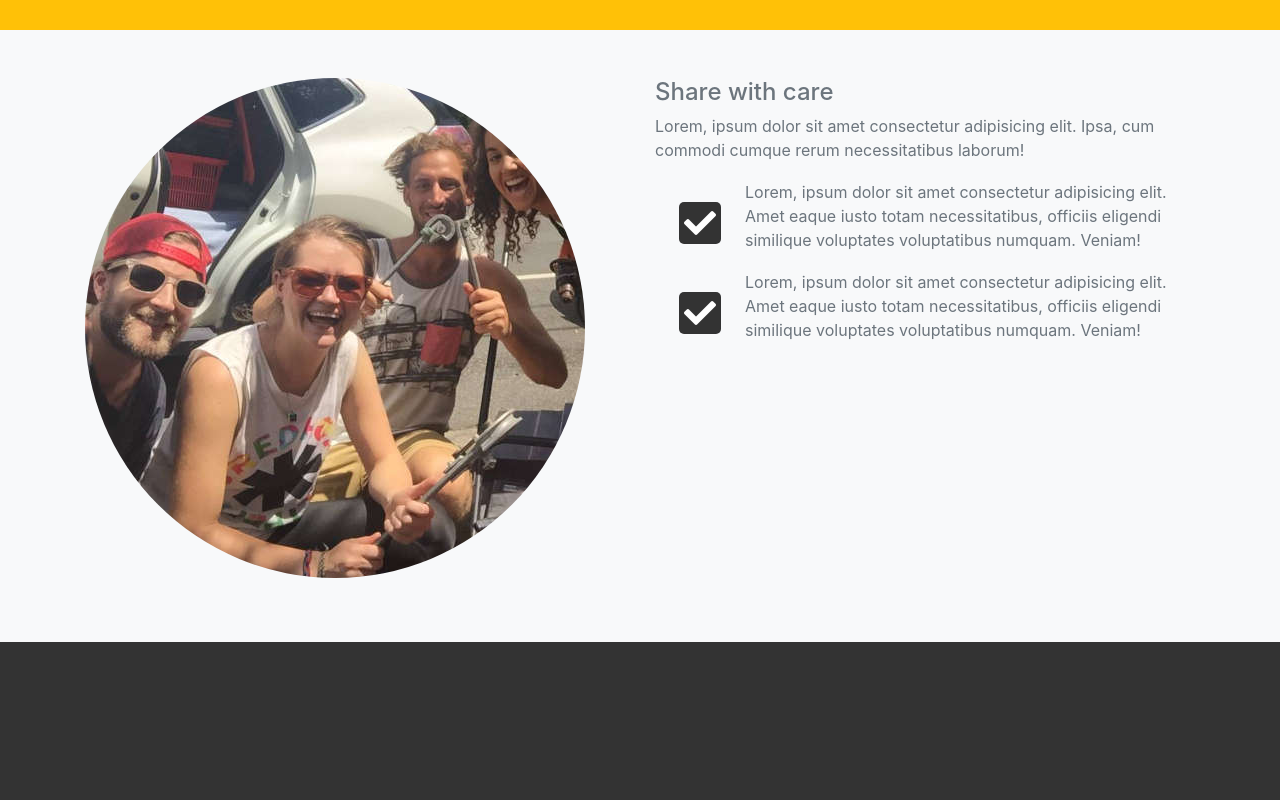
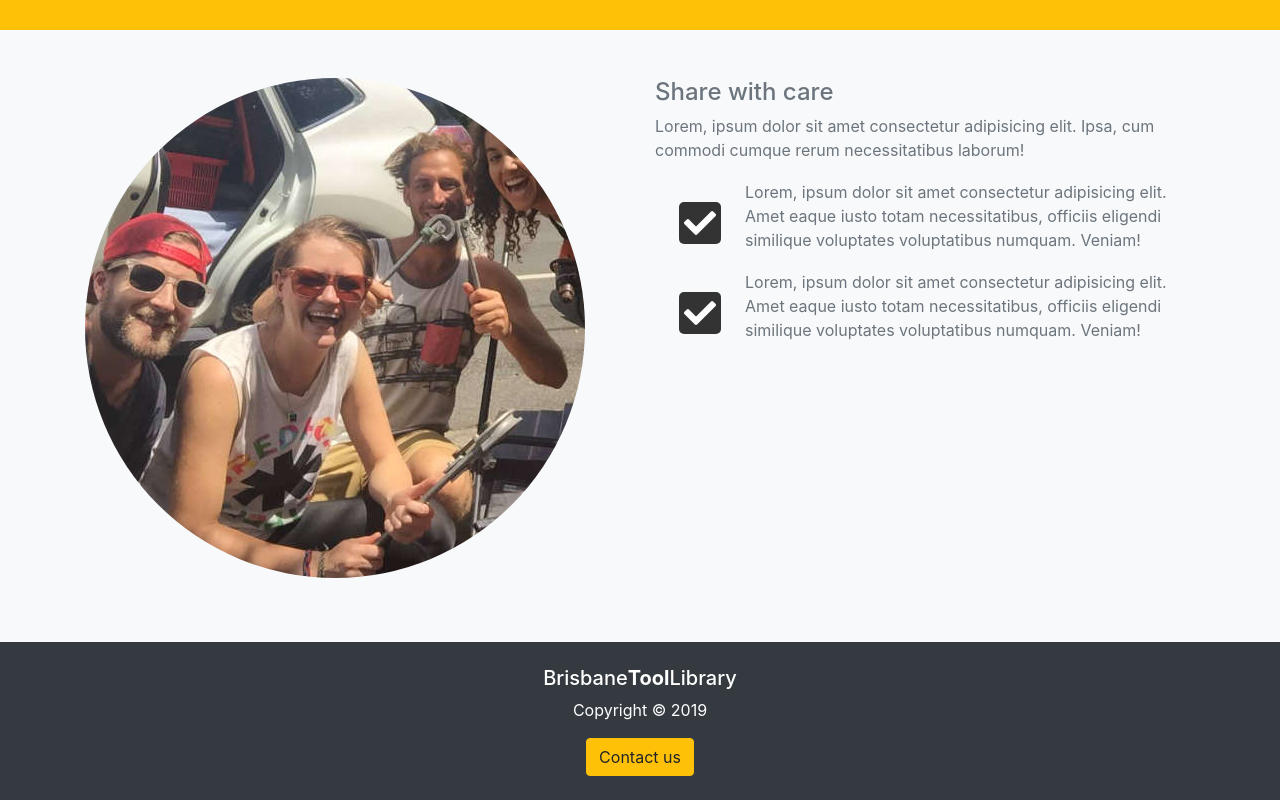
Before and after one commit to Meijk/BS4-project1, a plain HTML site: page index.html in a window 1280 px wide. Shown: the part 2839-3639 px from the top of the page. Before the commit the page ends 3481 px from the top, so only its background shows below. Drawn offline with nearby package versions, Linux system fonts and the light colour scheme.

Commit message:
Add footer markup

```diff
--- a/index.html
+++ b/index.html
@@ -240,9 +240,21 @@
         </div>
     </section>
 
-    <!-- <span id="year"></span> -->
+    <!-- FOOTER -->
 
-    <!-- Scripts -->
+    <footer id="main-footer" class="bg-dark">
+        <div class="container">
+            <div class="row">
+                <div class="col text-center py-4">
+                    <h5>Brisbane<strong>Tool</strong>Library</h5>
+                    <p>Copyright &copy; <span id="year"></span></p>
+                    <button class="btn btn-warning" data-toggle="modal" data-target="#contact">Contact us</button>
+                </div>
+            </div>
+        </div>
+    </footer>
+
+    <!-- SCRIPTS -->
     <script
         src="https://code.jquery.com/jquery-3.3.1.min.js"
         integrity="sha256-FgpCb/KJQlLNfOu91ta32o/NMZxltwRo8QtmkMRdAu8="
```
